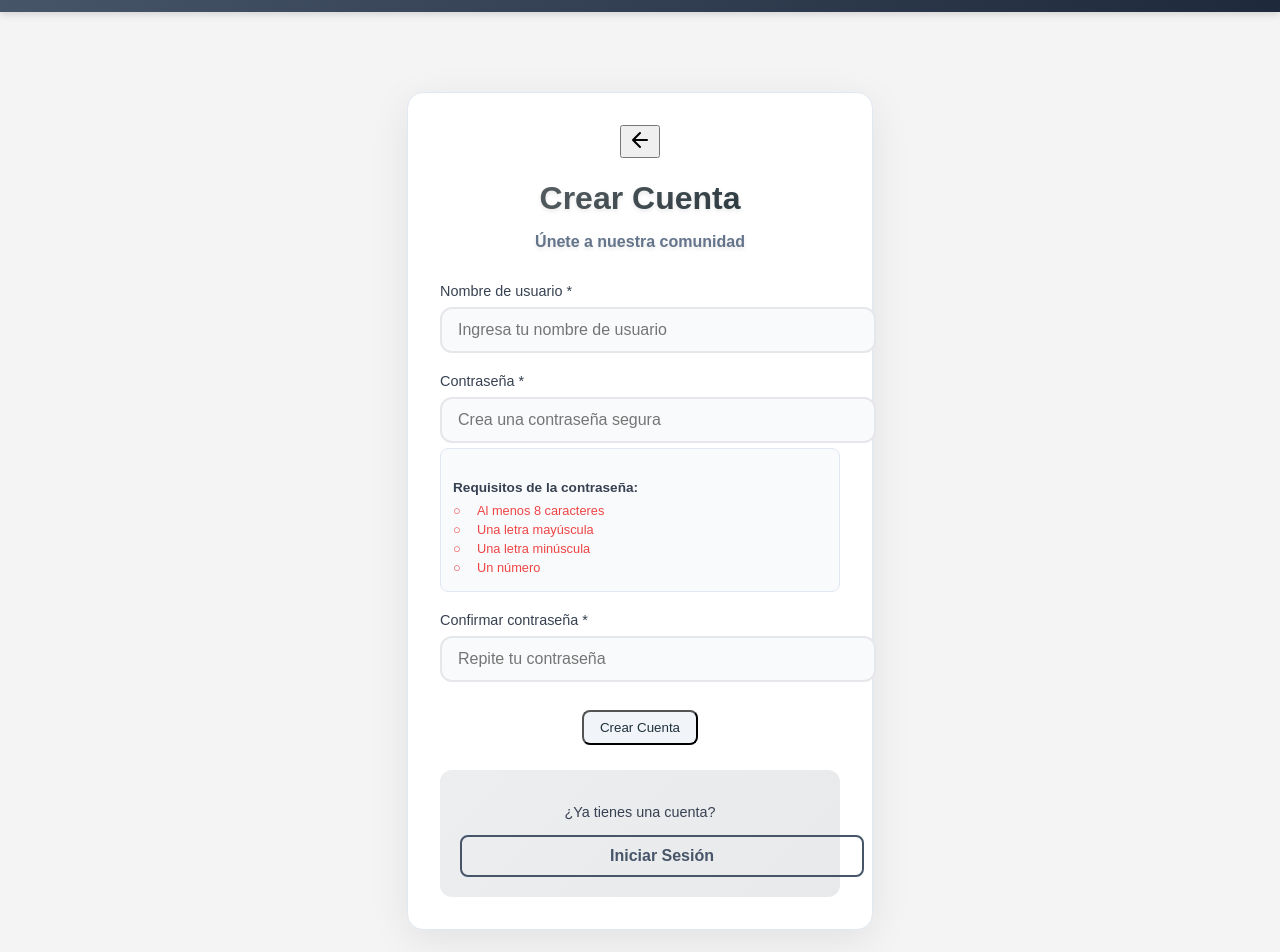
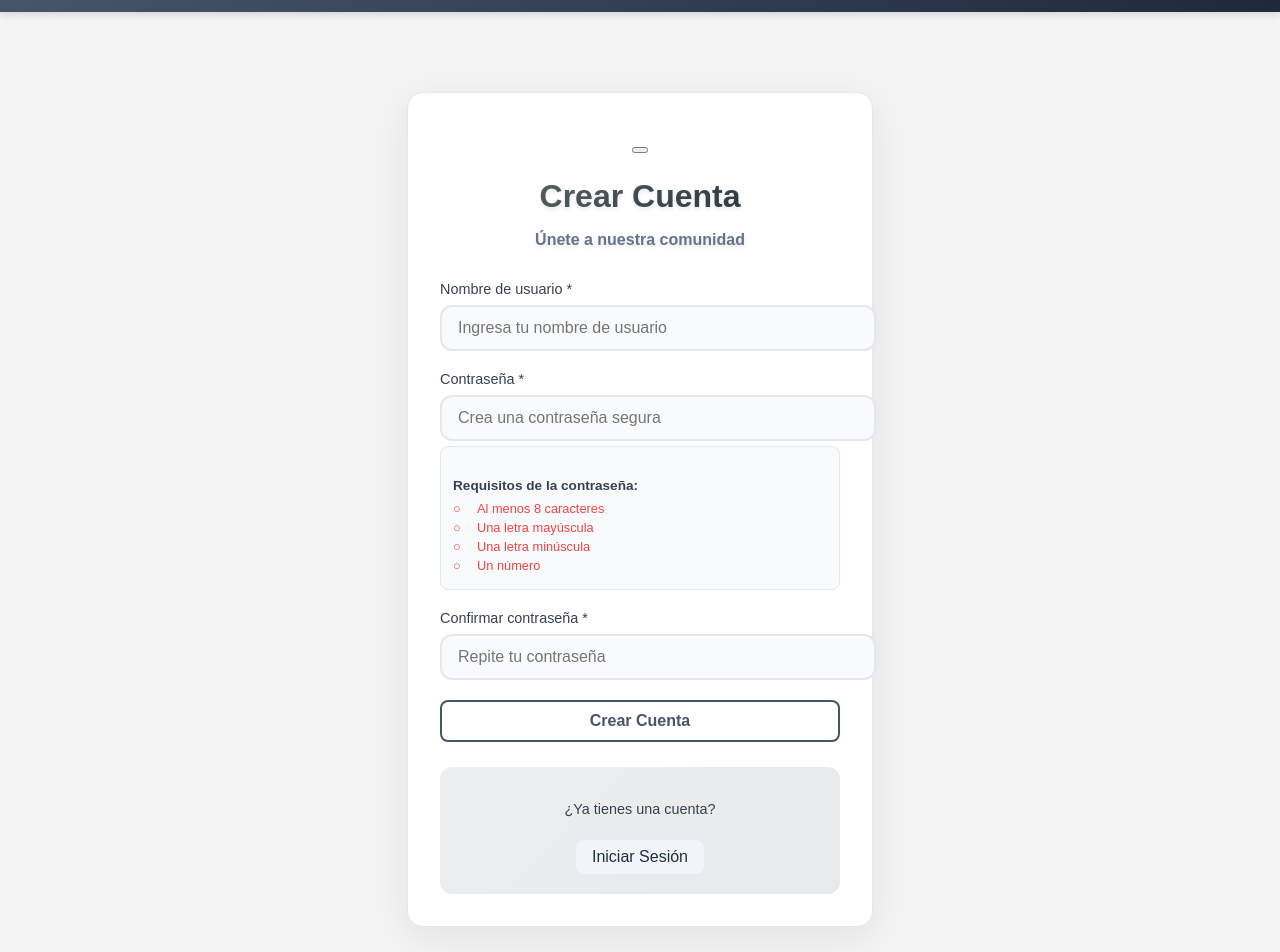
Before and after one commit to tobiasderene/guincho, a React (Create React App) app: page /registrarse in a window 1280 px wide. Shown: the part 80-1032 px from the top of the page. Built offline with nearby package versions, Linux system fonts and the light colour scheme.

Commit message:
registro

```diff
--- a/src/pages/Register.jsx
+++ b/src/pages/Register.jsx
@@ -220,9 +220,6 @@ const Register = () => {
           title="Volver atrás"
           type="button"
         >
-          <svg width="24" height="24" viewBox="0 0 24 24" fill="none" xmlns="http://www.w3.org/2000/svg">
-            <path d="M19 12H5m7-7l-7 7 7 7" stroke="currentColor" strokeWidth="2" strokeLinecap="round" strokeLinejoin="round"/>
-          </svg>
         </button>
         <h1>Crear Cuenta</h1>
         <p>Únete a nuestra comunidad</p>
@@ -303,7 +300,7 @@ const Register = () => {
 
         <button
           type="submit"
-          className="register-btn"
+          className="login-btn"
           disabled={isLoading}
         >
           {isLoading ? 'Creando cuenta...' : 'Crear Cuenta'}
@@ -312,7 +309,7 @@ const Register = () => {
 
       <div className="login-section">
         <p>¿Ya tienes una cuenta?</p>
-        <a href="/iniciarsesion" className="login-btn" onClick={handleLoginLink}>
+        <a href="/iniciarsesion" className="register-btn" onClick={handleLoginLink}>
           Iniciar Sesión
         </a>
       </div>
```
